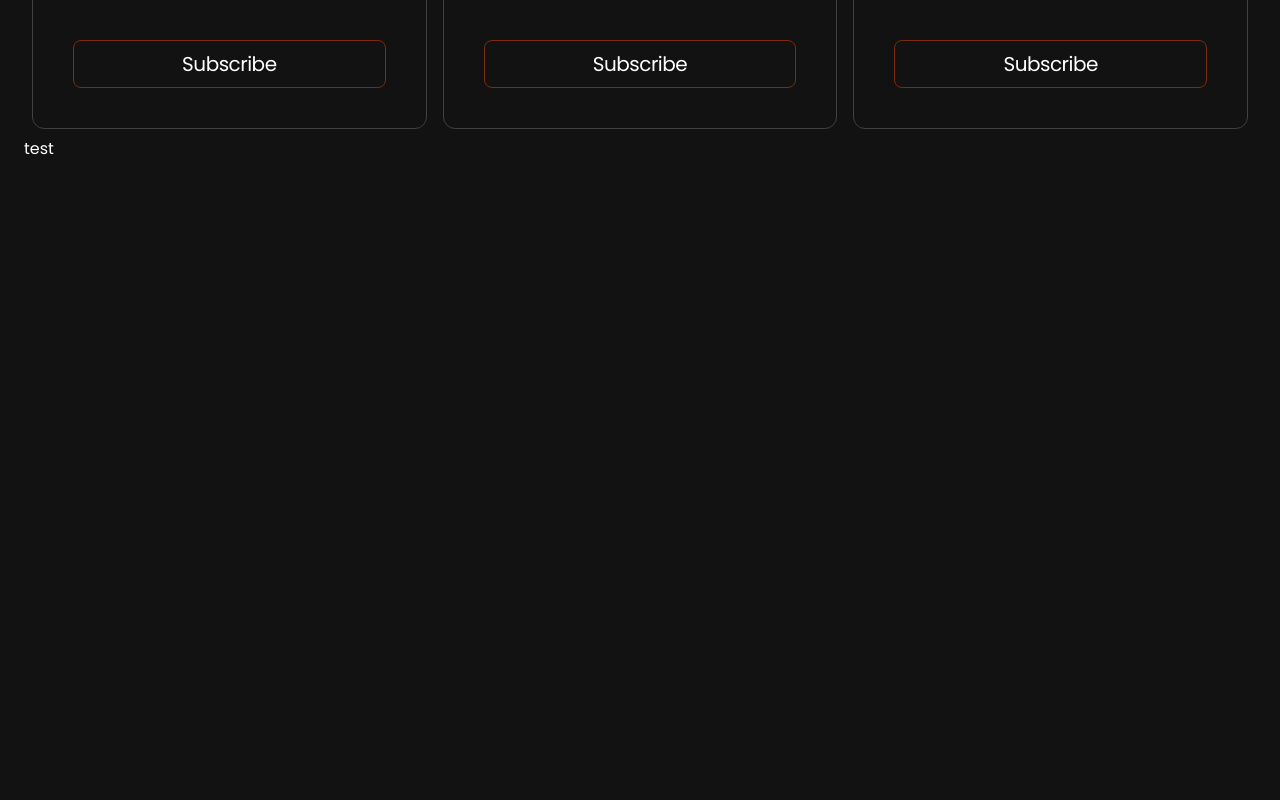
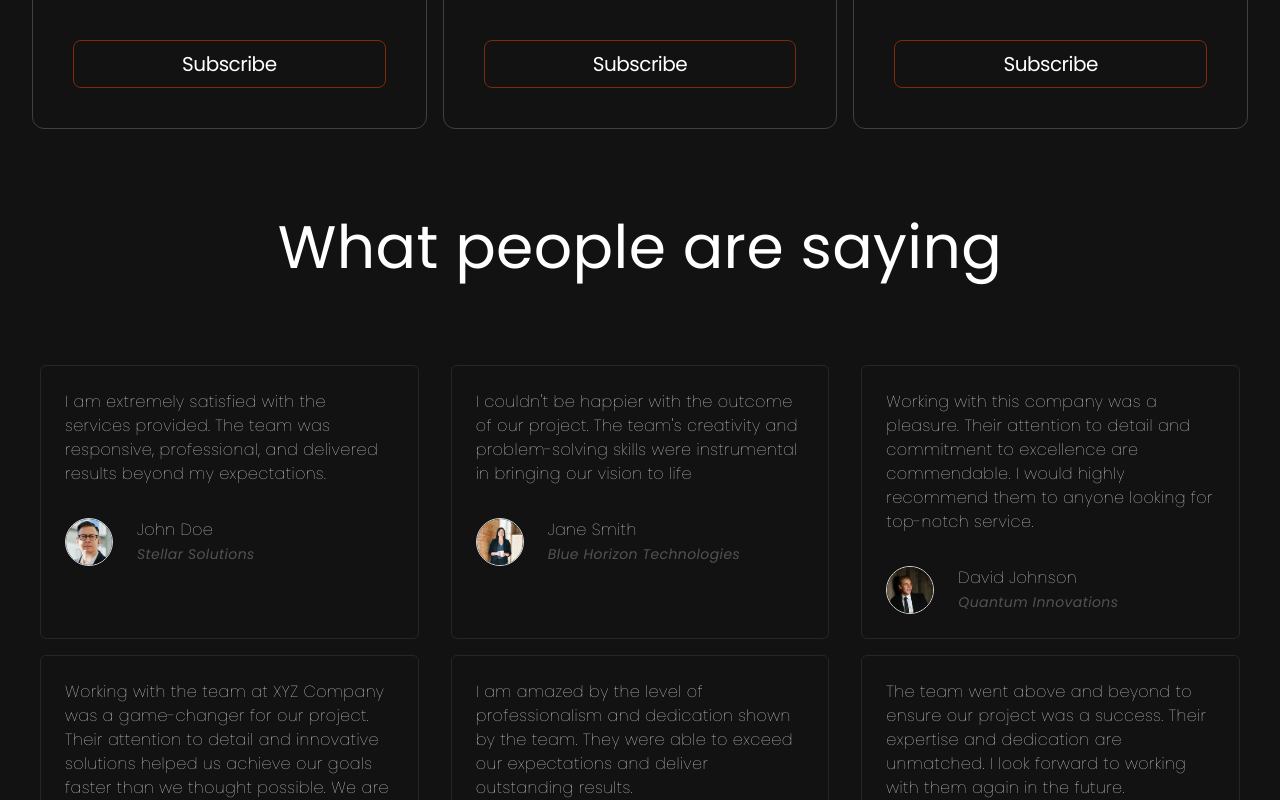
Before and after one commit to progymer/landing-page-templete, a React (Vite) app: page / in a window 1280 px wide. Shown: the part 3020-3820 px from the top of the page. Before the commit the page ends 3181 px from the top, so only its background shows below. Built offline with nearby package versions, Linux system fonts and the light colour scheme.

Commit message:
feat: implamnt testimonail section

```diff
--- a/src/components/Testimonail.jsx
+++ b/src/components/Testimonail.jsx
@@ -1,6 +1,28 @@
+import { testimonials } from "../constants";
+
 const Testimonail = () => {
     return (
-        <div>test</div>
+        <div className="mt-20 tracking-wide">
+            <h2 className="text-3xl sm:text-5xl lg:text-6xl text-center my-10 lg:my-20">
+                What people are saying
+            </h2>
+            <div className="flex flex-wrap justify-center">
+                {testimonials.map((testimonial, index) => (
+                    <div key={index} className="w-full sm:w-1/2 lg:w-1/3 px-4 py-2">
+                        <div className="bg-neutral rounded-md p-6 text-md border border-neutral-800 font-thin h-full">
+                            <p>{testimonial.text}</p>
+                            <div className="flex mt-8 items-start">
+                                <img className="w-12 h-12 mr-6 rounded-full border border-neutral-300" src={testimonial.image} alt={testimonial.user} />
+                                <div>
+                                    <h6>{testimonial.user}</h6>
+                                    <span className="text-sm font-normal italic text-neutral-600">{testimonial.company}</span>
+                                </div>
+                            </div>
+                        </div>
+                    </div>
+                ))}
+            </div>
+        </div>
      );
 }
 
```
